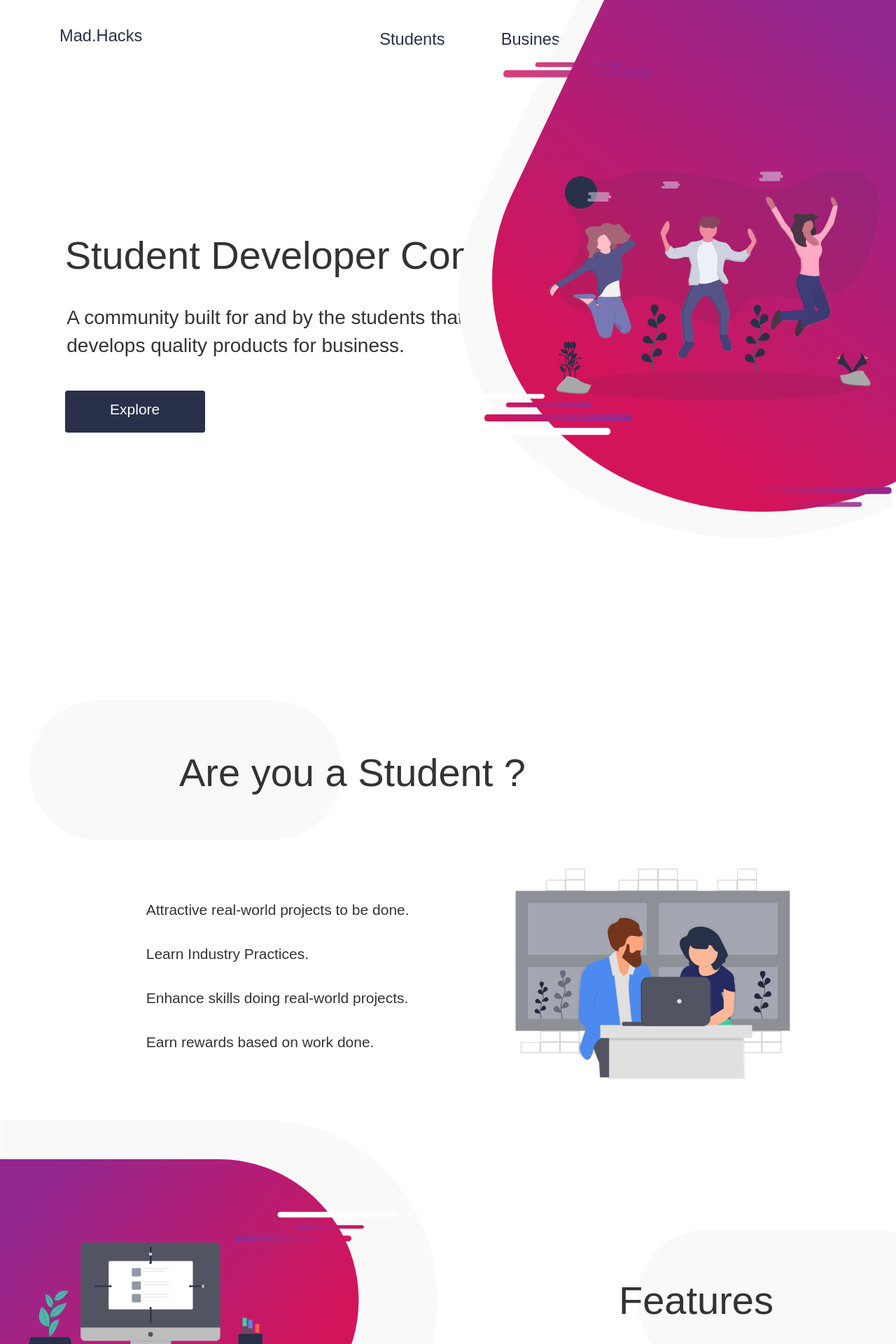
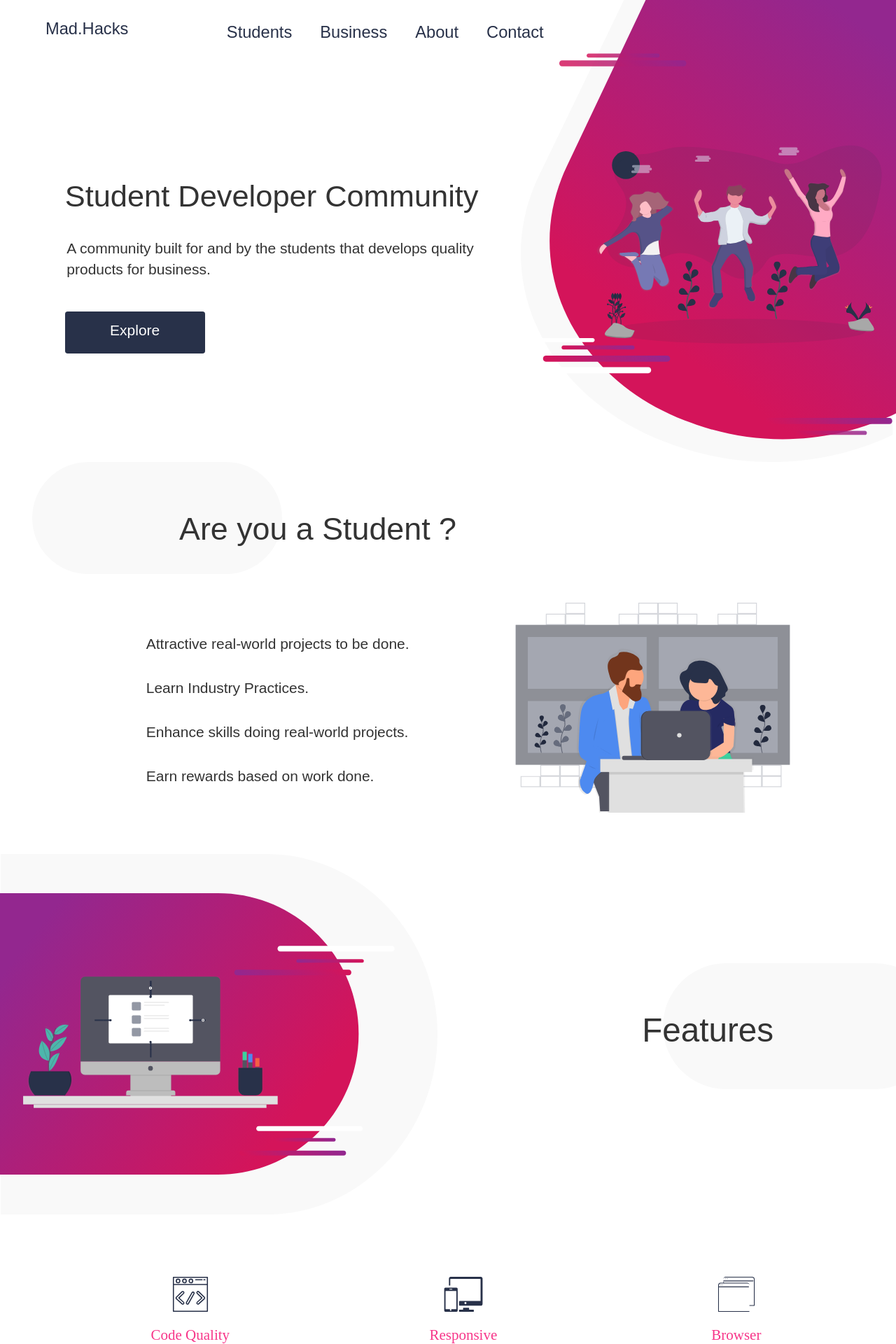
Before and after one commit to mad-hacks/madhacks-webapp, a Vue app: page /#/ in a window 1280 px wide. Shown: the top 1920 px of the page at 70% size. Built offline with nearby package versions, Linux system fonts and the light colour scheme; a web font is replaced by a local one.

Commit message:
Home section workarounds :construction:

```diff
--- a/src/assets/css/welcome.css
+++ b/src/assets/css/welcome.css
@@ -56,11 +56,13 @@
 }
 
 .mhacks-top-bg {
+  position: relative;
   background-image: url('../images/topBg.svg');
   background-repeat: no-repeat;
   width: 100%;
   background-position-x: 100%;
   height: 1000px;
+  z-index: -1;
 }
 
 .mhacks-top-header {
@@ -93,6 +95,18 @@
   text-align: center;
   color: #fff;
   cursor: pointer;
+}
+
+.mhacks-top-btn:hover{
+  transition: all 0.4s ease-in-out;
+  background-color: transparent;
+  border: 1.2px solid #283149;
+  color: #283149;
+  box-shadow: 0 0 11px #ccc;
+}
+
+.mhacks-top-btn:active{
+  transform: translateY(6px);
 }
 
 .mhacks-mid-bg {
@@ -386,3 +400,162 @@
   width: 100%;
   height: 200px;
 }
+
+/* Media Queries */
+/* Laptop screens(upto 1366 px) */
+@media only screen and (max-width: 1366px){
+  .mhacks-tn-left-logo {
+    padding: 10px 5px;
+  }
+
+  .mhacks-tn-left-logo a {
+    padding: 15px 5px;
+  }
+
+  .mhacks-tn-right-item {
+    padding: 15px 10px;
+    margin-left: -16vw;
+    margin-right: 16vw;
+  }
+
+  .mhacks-tn-right-item a {
+    padding: 15px 10px;
+  }
+
+  .mhacks-tn-right-item a:hover {
+    padding: 15px 10px;
+  }
+
+  .mhacks-top-bg{
+    height: 700px;
+  }
+
+  .mhacks-top-header{
+    font-size: 3.4em;
+    margin-top: 14%;
+  }
+
+  .mhacks-top-para{
+    font-size: 1.7em;
+  }
+
+  .mhacks-mid-bg{
+    height: 160px;
+  }
+
+  .mhacks-mid-header{
+    font-size: 3.2em;
+  }
+
+  .mhacks-mid-ft{
+    height: 520px;
+  }
+
+  .mhacks-mid-ft-content{
+    height: 180px;
+  }
+
+  .mhacks-mid-ft-text{
+    font-size: 3.4em;
+    padding-left: -26%;
+  }
+
+  .mhacks-mid-container{
+    margin-left: 6%;
+  }
+
+  .mhacks-mid-mission-text{
+    font-size: 3.4em;
+  }
+
+  .mhacks-mid-mission-bg{
+    height: 160px;
+  }
+
+  .mhacks-mid-mission-content{
+    margin-top: 10%;
+    font-size: 1.4em;
+    line-height: 1.67em;
+  }
+
+  .mhacks-last-contact-bg{
+    height: 120px;
+  }
+
+  .mhacks-last-contact-header{
+    font-size: 3.4em;
+  }
+
+  .mhacks-last-contact-input, .mhacks-last-contact-textarea{
+    font-size: 1em;
+    padding: 8px;
+  }
+
+  .mhacks-last-contact-btn{
+    height: 40px;
+    font-size: 1.1em;
+    padding: 8px;
+    font-weight: bold;
+  }
+
+  .mhacks-last-contact-input-bg{
+    height: 450px;
+  }
+
+  .mhacks-last-footer-bg{
+    height: 150px;
+  }
+}
+
+@media only screen and (max-width: 1330px){
+  .mhacks-tn-right-item{
+    margin-left: -24vw;
+    margin-right: 24vw;
+  }
+
+  .mhacks-top-header{
+    font-size: 3.3em;
+  }
+
+  .mhacks-top-para{
+    font-size: 1.6em;
+  }
+
+}
+
+@media only screen and (max-width: 1290px){
+  .mhacks-tn-right-item{
+    margin-left: -28vw;
+    margin-right: 28vw;
+  }
+
+  .mhacks-top-bg{
+    height: 660px;
+  }
+
+  .mhacks-top-header{
+    font-size: 3.1em;
+  }
+
+  .mhacks-top-para{
+    font-size: 1.5em;
+  }
+}
+
+@media only screen and (max-width: 1220px){
+  .mhacks-top-header{
+    font-size: 2.8em;
+  }
+
+  .mhacks-top-para{
+    font-size: 1.4em;
+  }
+
+  .mhacks-top-bg{
+    height: 640px;
+  }
+}
+
+@media only screen and (max-width: 1200px){
+
+}
```
